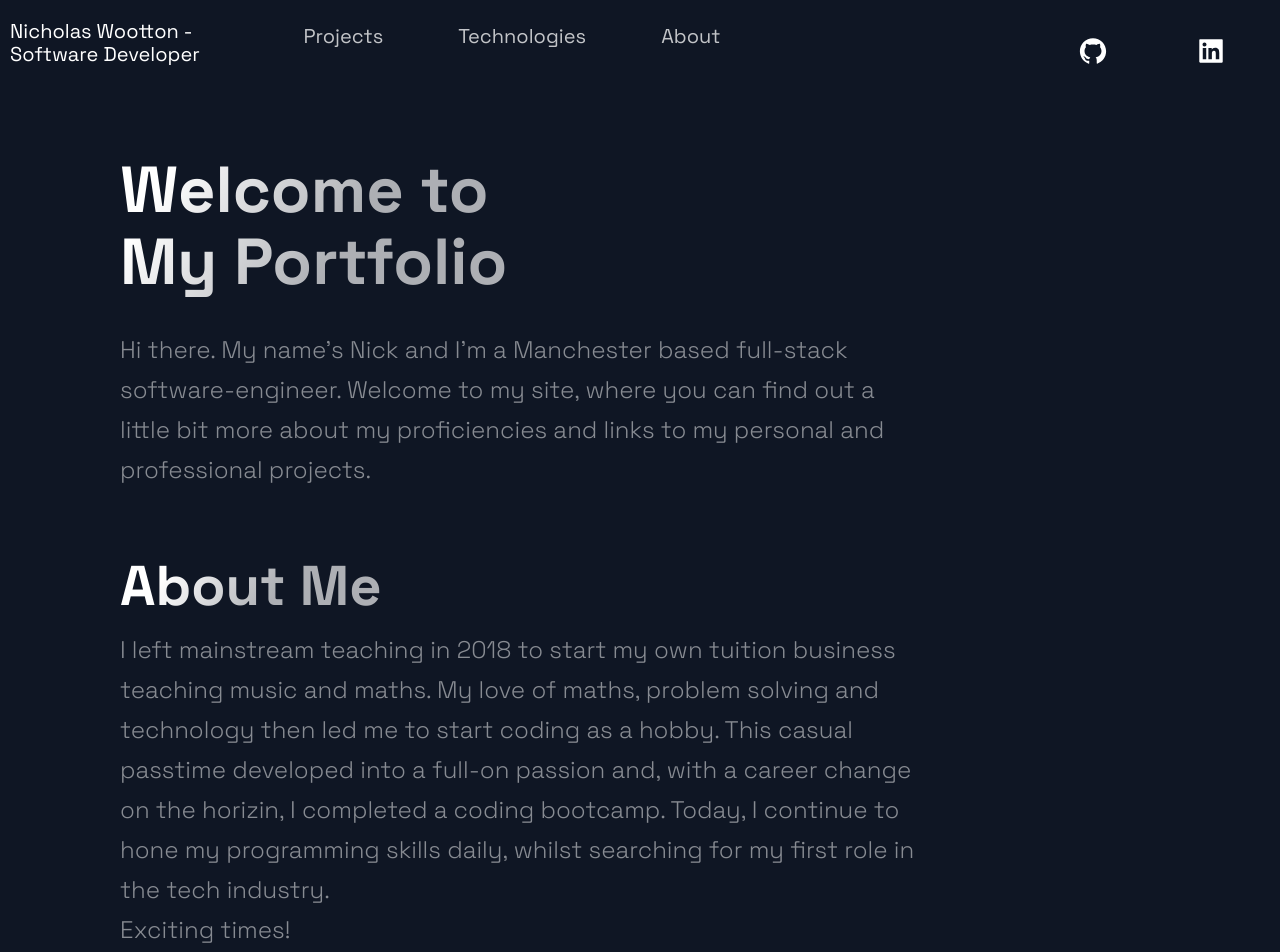
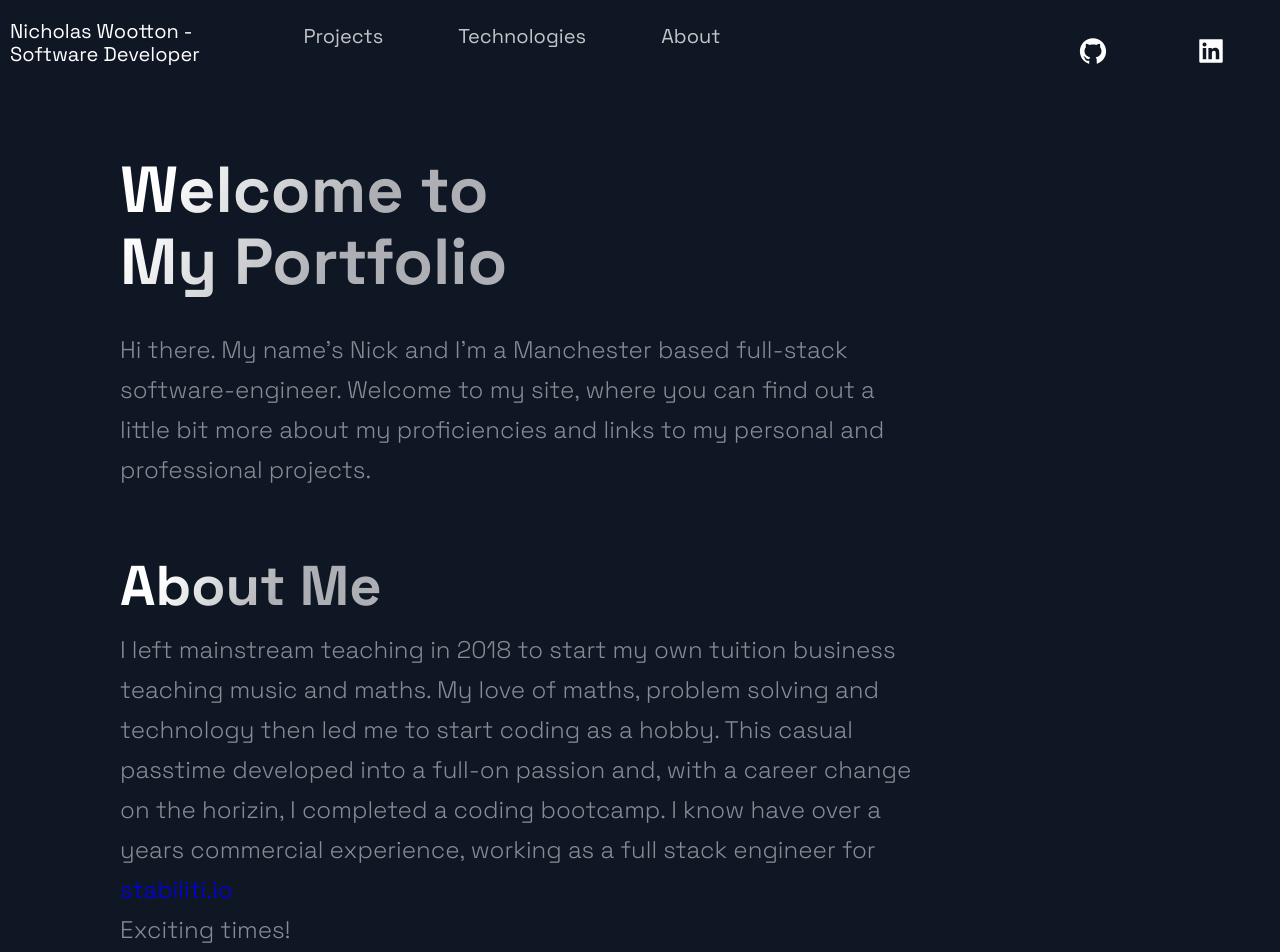
Before and after one commit to nickWoott/portfolio-page, a Next.js app: page / in a window 1280 px wide. Shown: the top 952 px of the page. Built offline with nearby package versions, Linux system fonts and the light colour scheme.

Commit message:
updated components

```diff
--- a/src/components/Technologies/Technologies.js
+++ b/src/components/Technologies/Technologies.js
@@ -20,8 +20,7 @@ const Technologies = () => (
     <br />
     <SectionTitle>Technologies</SectionTitle>
     <SectionText>
-      Through personal projects and my time at Northocoders, I now have
-      experience of working with a variety of front-end and back-end tech.{' '}
+      Here you will find a list of my personal and professional projects.{' '}
     </SectionText>
     <List>
       <ListItem>
--- a/src/components/TimeLine/TimeLine.js
+++ b/src/components/TimeLine/TimeLine.js
@@ -71,9 +71,9 @@ const Timeline = () => {
         teaching music and maths. My love of maths, problem solving and
         technology then led me to start coding as a hobby. This casual passtime
         developed into a full-on passion and, with a career change on the
-        horizin, I completed a coding bootcamp. Today, I continue to hone my
-        programming skills daily, whilst searching for my first role in the tech
-        industry. <br /> Exciting times!{' '}
+        horizin, I completed a coding bootcamp. I know have over a years
+        commercial experience, working as a full stack engineer for{' '}
+        <a href='https://stabilit.io'>stabiliti.io</a> <br /> Exciting times!{' '}
       </SectionText>
       <CarouselContainer ref={carouselRef} onScroll={handleScroll}>
         <>
```
